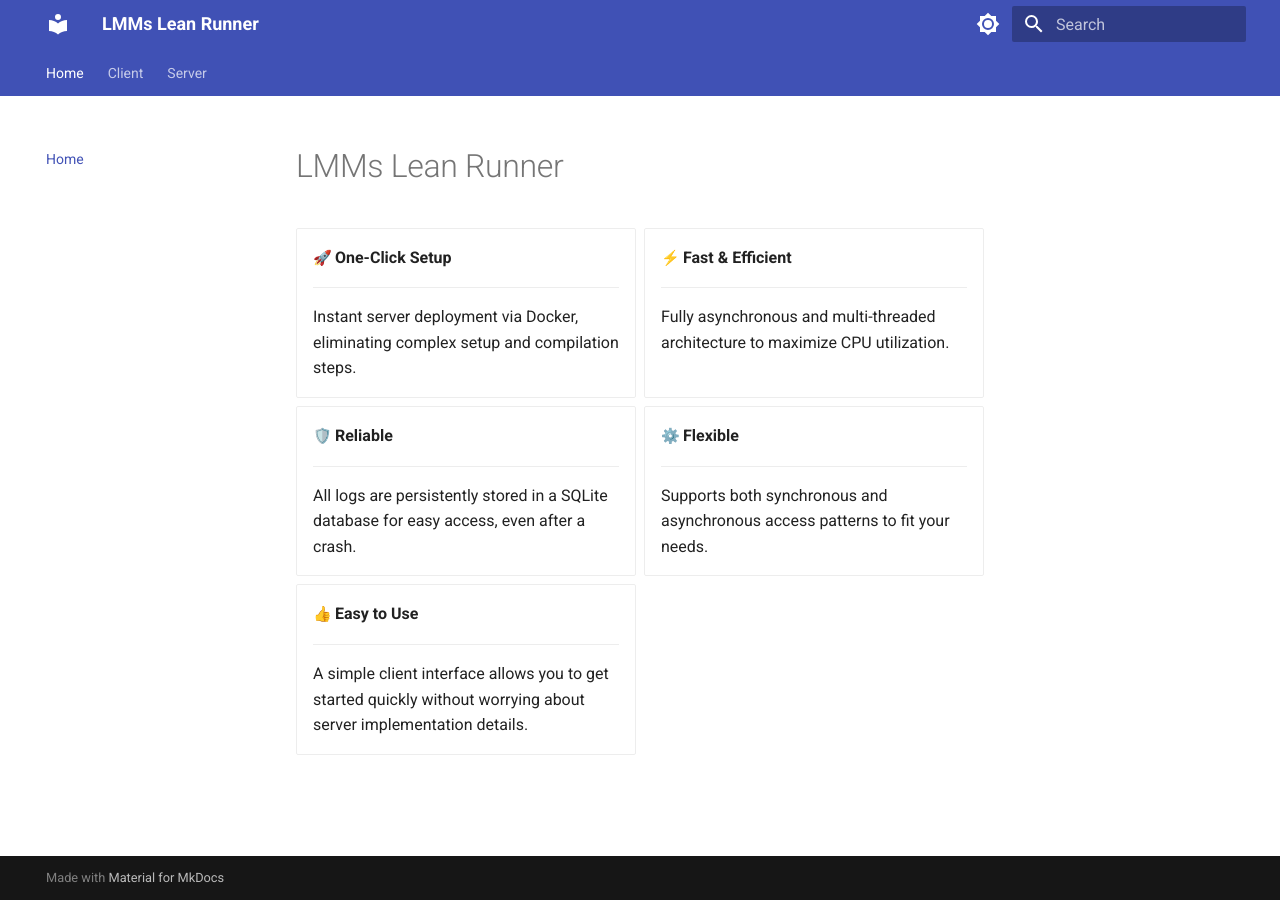
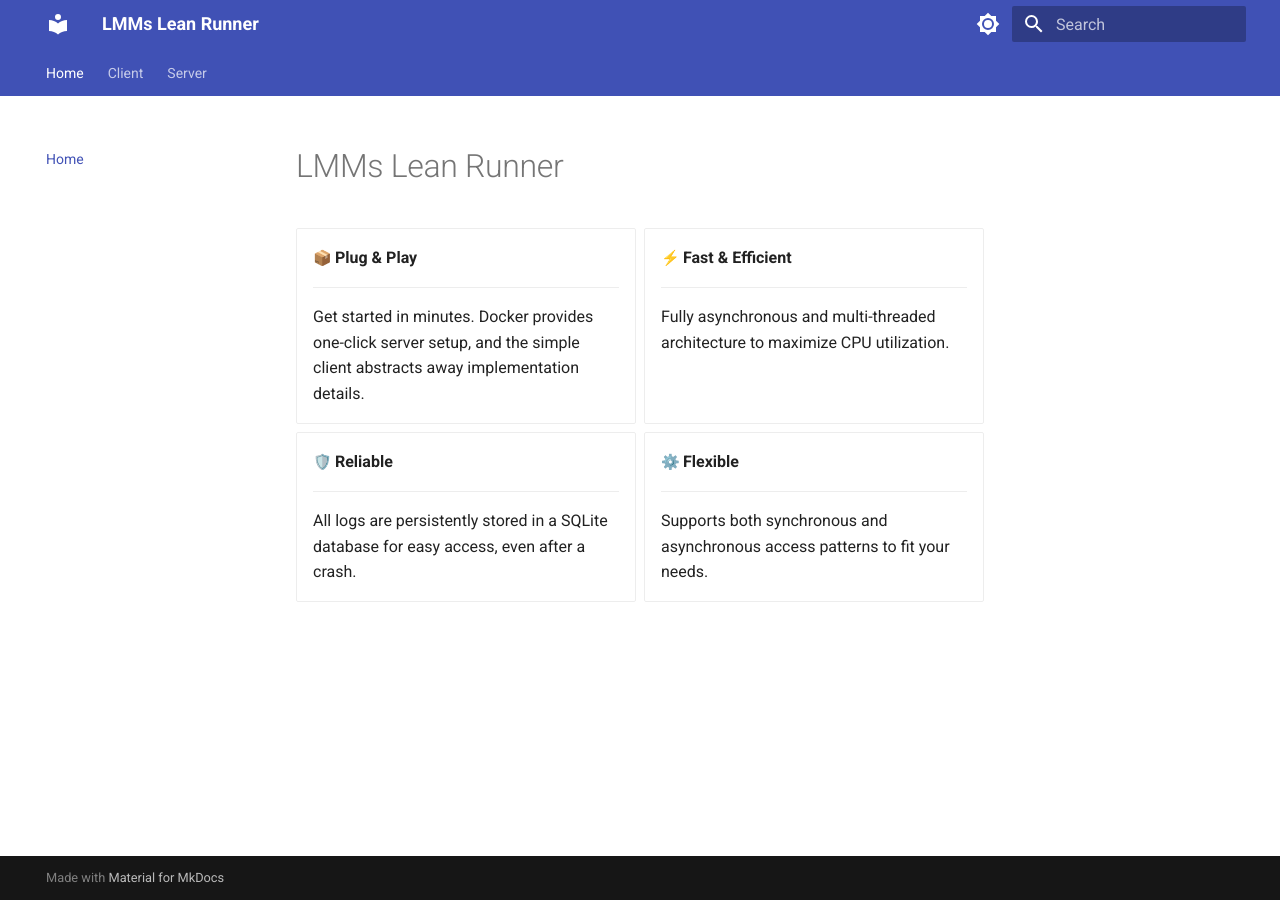
Before and after one commit to EvolvingLMMs-Lab/lean-runner, an MkDocs documentation site: the page built from docs/index.md, in a window 1280 px wide. Built offline with MkDocs 1.6.1 and Material for MkDocs 9.7.7, drawn with Linux system fonts in a browser that asks for light colours; emoji names are drawn with the system emoji font.

Commit message:
Revise feature highlights in documentation for clarity and engagement
- Updated `docs/index.md` to change the "One-Click Setup" section to "Plug & Play" and enhanced the description to emphasize quick setup with Docker. Removed the "Easy to Use" section to streamline content and improve focus on key features.

```diff
--- a/docs/index.md
+++ b/docs/index.md
@@ -2,11 +2,11 @@
 
 <div class="grid cards" markdown>
 
--   :rocket: __One-Click Setup__
+-   :package: __Plug & Play__
 
     ---
 
-    Instant server deployment via Docker, eliminating complex setup and compilation steps.
+    Get started in minutes. Docker provides one-click server setup, and the simple client abstracts away implementation details.
 
 -   :zap: __Fast & Efficient__
 
@@ -26,10 +26,4 @@
 
     Supports both synchronous and asynchronous access patterns to fit your needs.
 
--   :thumbsup: __Easy to Use__
-
-    ---
-
-    A simple client interface allows you to get started quickly without worrying about server implementation details.
-
 </div>
```
